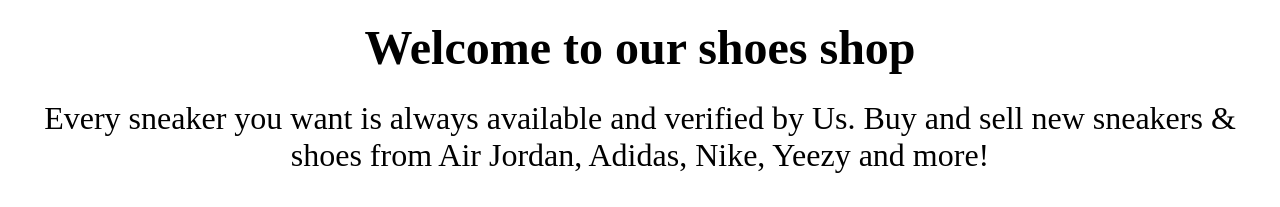
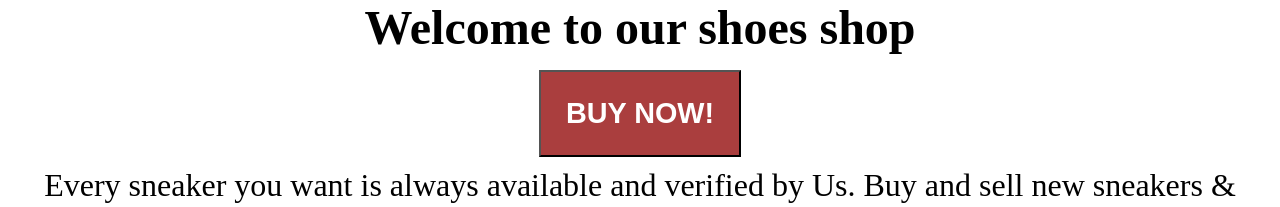
Before and after one commit to Nazarht/ShoeStoreRouterTest, a React (Create React App) app: page / in a window 1280 px wide. Shown: the part 513-720 px from the top of the page. Built offline with nearby package versions, Linux system fonts and the light colour scheme.

Commit message:
add new button

```diff
--- a/src/Pages/Home.js
+++ b/src/Pages/Home.js
@@ -1,11 +1,17 @@
-
+import { Link } from "react-router-dom";
 import classes from "./Home.module.css";
 
 function Home() {
   return (
     <section className={classes.home}>
-      <img alt="White sneakers on black background" src="https://images.unsplash.com/photo-1588361861040-ac9b1018f6d5?ixlib=rb-4.0.3&ixid=MnwxMjA3fDB8MHxwaG90by1wYWdlfHx8fGVufDB8fHx8&auto=format&fit=crop&w=1064&q=80" />
+      <img
+        alt="White sneakers on black background"
+        src="https://images.unsplash.com/photo-1588361861040-ac9b1018f6d5?ixlib=rb-4.0.3&ixid=MnwxMjA3fDB8MHxwaG90by1wYWdlfHx8fGVufDB8fHx8&auto=format&fit=crop&w=1064&q=80"
+      />
       <h1>Welcome to our shoes shop</h1>
+      <Link to='/shop'>
+        <button className={classes.button}>BUY NOW!</button>
+      </Link>
       <p>
         Every sneaker you want is always available and verified by Us. Buy and
         sell new sneakers & shoes from Air Jordan, Adidas, Nike, Yeezy and more!
--- a/src/Pages/Home.module.css
+++ b/src/Pages/Home.module.css
@@ -1,7 +1,7 @@
 .home {
     text-align: center;
     font-size: 2rem;
-    height: 80vh;
+    height: fit-content;
     display: flex;
     flex-direction: column;
     align-items: center;
@@ -22,10 +22,26 @@
     object-fit: cover;
 }
 
+.button {
+    padding: 25px;
+    font-size: 1.8rem;
+    font-weight: bold;
+    background-color: #aa3e3e;
+    /* {
+          100: "#f7dcdc",
+          200: "#eeb8b8",
+          300: "#e69595",
+          400: "#dd7171",
+          500: "#d54e4e",
+          600: "#aa3e3e",
+          700: "#802f2f",
+          800: "#551f1f",
+          900: "#2b1010"
+},; */
+    color: white;
+}
+
 @media screen and (max-width: 500px) {
-.home {
-    height: 100vh;
-}
 
     .home img {
         width: max(40vmin);
```
